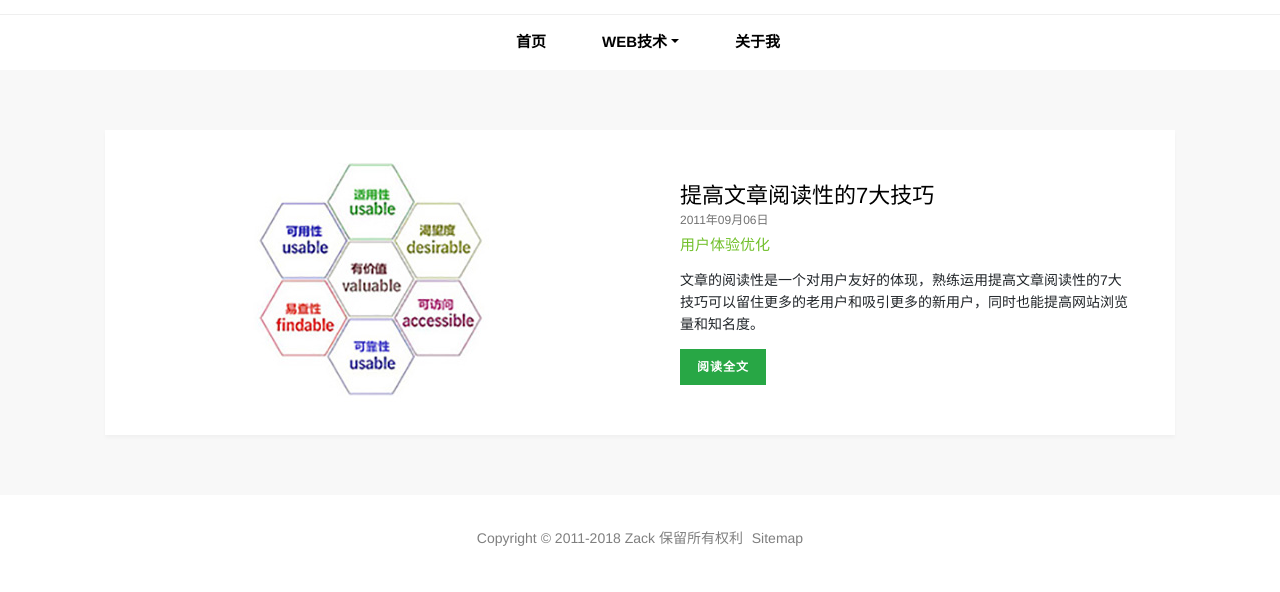
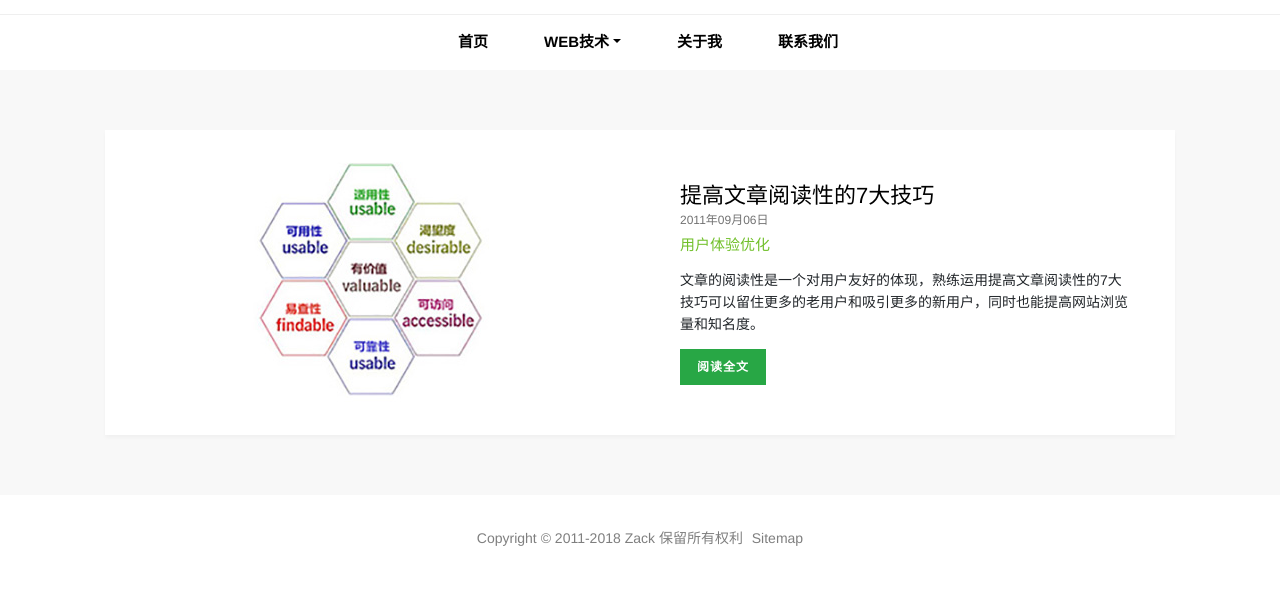
Before and after one commit to a2e4117/a2e4117.github.io, a Jekyll site: the page built from index.html, in a window 1280 px wide. Shown: the part 360-952 px from the top of the page. Built offline with Jekyll 4.4.1, drawn with Linux system fonts in a browser that asks for light colours.

Commit message:
Update default.html

```diff
--- a/_layouts/default.html
+++ b/_layouts/default.html
@@ -33,6 +33,7 @@
               </div>
             </li>
             <li class="nav-item"><a class="nav-link" href="{{ site.url }}/about/">关于我</a></li>
+            <li class="nav-item"><a class="nav-link" href="{{ site.url }}/123/">联系我们</a></li>
           </ul>
         </div>
       </nav>
```
